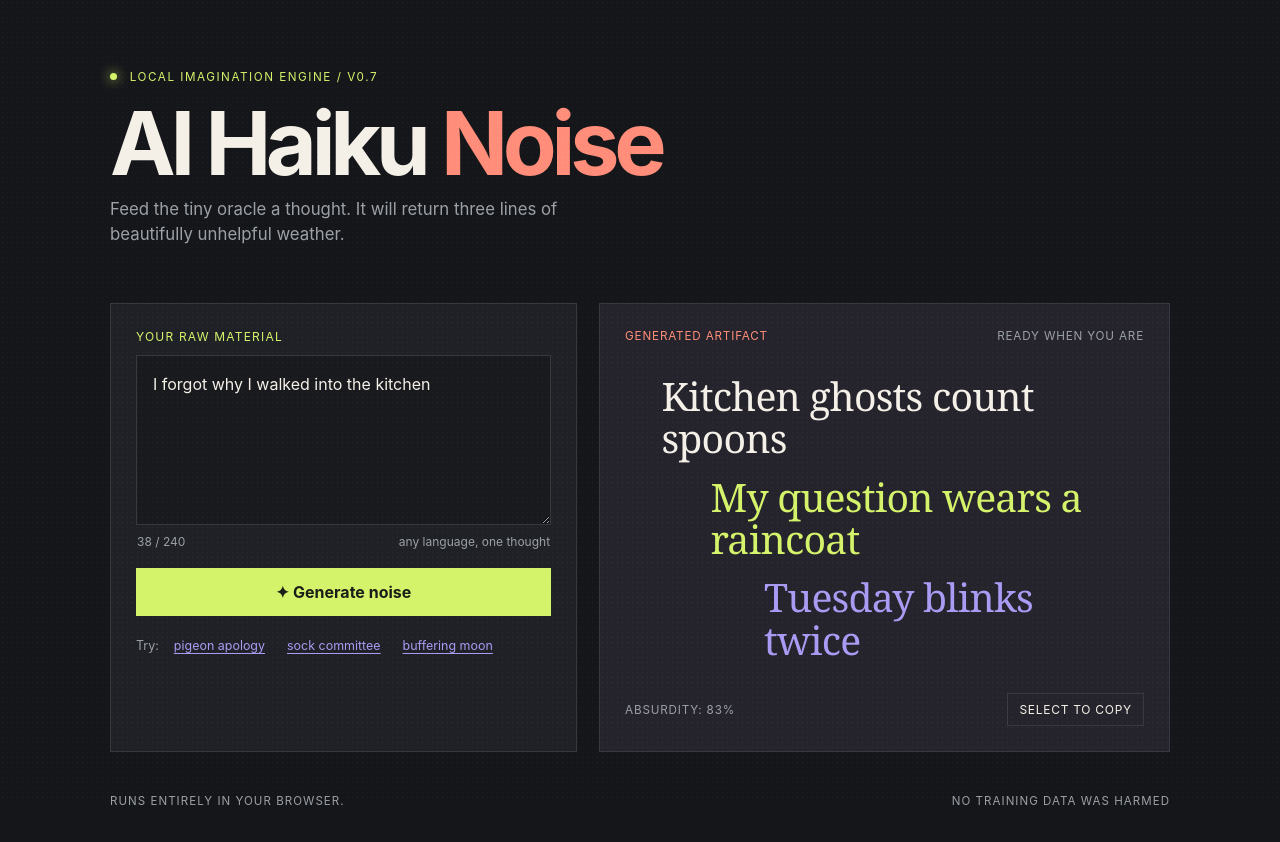
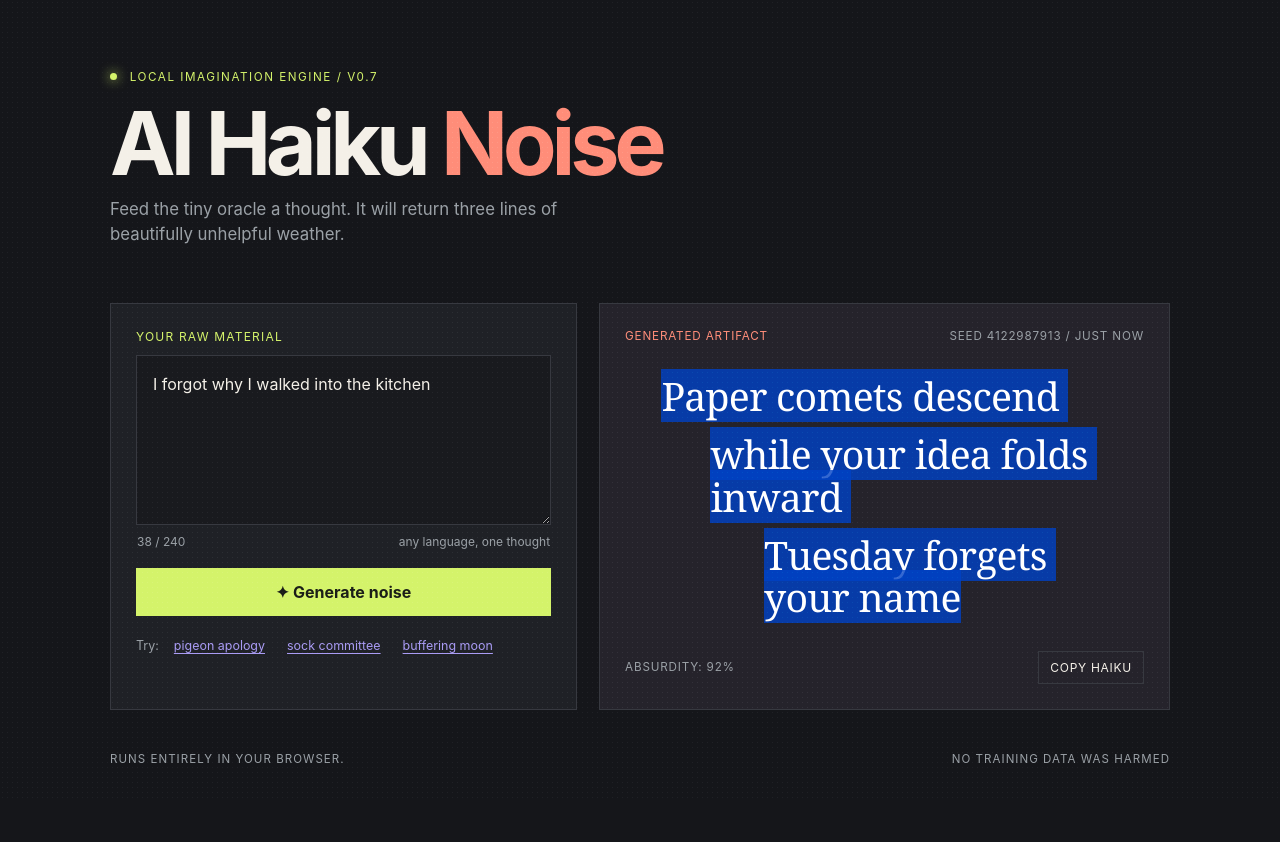
Before and after one commit to hzh6767/ai-haiku-noise, a website: page index.html in a window 1280 px wide. Both pictures are taken after a click on the button "COPY HAIKU". After the commit the page ends 800 px from the top, so only its background shows below. Drawn offline with Linux system fonts and the light colour scheme.

Commit message:
Optimize: extract testable core, add tests and CI, fix accessibility and correctness

```diff
--- a/app.js
+++ b/app.js
@@ -1,36 +1,75 @@
+/* UI layer for AI Haiku Noise. Every deterministic value comes from haiku-core.js,
+   which must be loaded first and exposes the global `HaikuCore`. */
+
+function init() {
+  const core = globalThis.HaikuCore;
   const prompt = document.querySelector('#prompt');
   const count = document.querySelector('#char-count');
   const output = document.querySelector('#haiku-output');
   const meter = document.querySelector('#meter');
   const stamp = document.querySelector('#stamp');
   const copyButton = document.querySelector('#copy');
+  const copyStatus = document.querySelector('#copy-status');
+  const limitStatus = document.querySelector('#limit-status');
+  const generateButton = document.querySelector('#generate');
 
-const openings = ['Neon turnips bloom', 'A velvet thunderclap', 'Small planets rehearse', 'The hallway sighs once', 'Paper comets descend', 'Blue potatoes hum'];
-const middles = ['while your idea folds inward', 'my left shoe negotiates', 'and the kettle learns jazz', 'as invisible ducks vote', 'beneath a polite eclipse', 'where passwords grow whiskers'];
-const endings = ['Tuesday forgets your name', 'the moon requests a receipt', 'nothing is technically soup', 'a spoon applauds itself', 'tomorrow wears mittens', 'the floor keeps the secret'];
+  if (!core || !prompt || !count || !output || !meter || !stamp || !copyButton || !copyStatus || !limitStatus || !generateButton) return;
 
-function hash(text) {
-  let value = 17;
-  for (const char of text) value = (value * 31 + char.charCodeAt(0)) >>> 0;
-  return value;
+  function generate() {
+    const text = prompt.value.trim() || core.FALLBACK_TEXT;
+    const seed = core.hash(text);
+    const lines = core.linesFor(seed);
+    output.replaceChildren(...lines.map((line) => { const p = document.createElement('p'); p.textContent = line; return p; }));
+    meter.textContent = `absurdity: ${core.absurdityFor(seed)}%`;
+    stamp.textContent = `seed ${seed} / just now`;
+    limitStatus.textContent = '';
   }
 
-function generate() {
-  const text = prompt.value.trim() || 'A thought with no luggage';
-  const seed = hash(text);
-  const pick = (items, offset) => items[(seed + offset) % items.length];
-  const lines = [pick(openings, 3), pick(middles, 11), pick(endings, 23)];
-  output.replaceChildren(...lines.map((line) => { const p = document.createElement('p'); p.textContent = line; return p; }));
-  const absurdity = 61 + (seed % 39);
-  meter.textContent = `absurdity: ${absurdity}%`;
-  stamp.textContent = `seed ${String(seed).slice(-4)} / just now`;
+  function updateCount() {
+    const length = prompt.value.length;
+    count.textContent = `${length} / ${core.MAX_CHARS}`;
+    const remaining = core.MAX_CHARS - length;
+    limitStatus.textContent = remaining <= 20 ? `${remaining} character${remaining === 1 ? '' : 's'} remaining` : '';
   }
 
-prompt.addEventListener('input', () => { count.textContent = `${prompt.value.length} / 240`; });
-document.querySelector('#generate').addEventListener('click', generate);
-document.querySelectorAll('[data-sample]').forEach((button) => button.addEventListener('click', () => { prompt.value = button.dataset.sample; prompt.dispatchEvent(new Event('input')); generate(); }));
-copyButton.addEventListener('click', async () => {
+  function selectOutput() {
+    const range = document.createRange();
+    range.selectNodeContents(output);
+    const selection = window.getSelection();
+    if (!selection) return false;
+    selection.removeAllRanges();
+    selection.addRange(range);
+    return selection.toString().trim().length > 0;
+  }
+
+  async function copyHaiku() {
     const text = [...output.querySelectorAll('p')].map((line) => line.textContent).join('\n');
-  try { await navigator.clipboard.writeText(text); copyButton.textContent = 'Copied'; setTimeout(() => { copyButton.textContent = 'Copy haiku'; }, 1400); } catch { copyButton.textContent = 'Select to copy'; }
-});
-prompt.dispatchEvent(new Event('input'));
+    let copied = false;
+    try {
+      await navigator.clipboard.writeText(text);
+      copied = true;
+    } catch {
+      // A page opened from disk has no clipboard API, so select the haiku and let
+      // the user finish the copy with their own keyboard shortcut.
+      copied = selectOutput() && document.execCommand('copy');
+    }
+    copyButton.textContent = copied ? 'Copied' : 'Press Ctrl/Cmd+C';
+    copyStatus.textContent = copied ? 'Haiku copied to clipboard.' : 'Haiku selected. Press Control or Command plus C to copy it.';
+    setTimeout(() => { copyButton.textContent = 'Copy haiku'; copyStatus.textContent = ''; }, 2000);
+  }
+
+  prompt.addEventListener('input', updateCount);
+  generateButton.addEventListener('click', generate);
+  document.querySelectorAll('[data-sample]').forEach((button) => button.addEventListener('click', () => {
+    prompt.value = button.dataset.sample;
+    updateCount();
+    generate();
+  }));
+  copyButton.addEventListener('click', copyHaiku);
+
+  updateCount();
+  generate();
+}
+
+if (document.readyState === 'loading') document.addEventListener('DOMContentLoaded', init);
+else init();
--- /dev/null
+++ b/haiku-core.js
@@ -0,0 +1,45 @@
+/* Pure deterministic core for AI Haiku Noise.
+   No DOM access here, so the same file works as a classic browser script
+   (exposing globalThis.HaikuCore) and as a CommonJS module under node. */
+
+const openings = ['Neon turnips bloom', 'A velvet thunderclap', 'Small planets rehearse', 'The hallway sighs once', 'Paper comets descend', 'Blue potatoes hum'];
+const middles = ['while your idea folds inward', 'my left shoe negotiates', 'and the kettle learns jazz', 'as invisible ducks vote', 'beneath a polite eclipse', 'where passwords grow whiskers'];
+const endings = ['Tuesday forgets your name', 'the moon requests a receipt', 'nothing is technically soup', 'a spoon applauds itself', 'tomorrow wears mittens', 'the floor keeps the secret'];
+
+const FALLBACK_TEXT = 'A thought with no luggage';
+const MAX_CHARS = 240;
+
+function hash(text) {
+  if (text == null || typeof text !== 'string') {
+    throw new TypeError('hash expects a string');
+  }
+  let value = 17;
+  for (const char of text) value = (value * 31 + char.charCodeAt(0)) >>> 0;
+  return value;
+}
+
+function linesFor(seed) {
+  if (typeof seed !== 'number' || !Number.isFinite(seed)) {
+    seed = 0;
+  }
+  seed = Math.floor(seed);
+  const pick = (items, offset) => {
+    let index = (seed + offset) % items.length;
+    if (index < 0) index += items.length;
+    return items[index];
+  };
+  return [pick(openings, 3), pick(middles, 11), pick(endings, 23)];
+}
+
+function absurdityFor(seed) {
+  if (typeof seed !== 'number' || !Number.isFinite(seed)) {
+    seed = 0;
+  }
+  seed = Math.floor(seed);
+  return 61 + ((seed % 39 + 39) % 39);
+}
+
+const HaikuCore = Object.freeze({ hash, linesFor, absurdityFor, openings, middles, endings, FALLBACK_TEXT, MAX_CHARS });
+
+if (typeof module === 'object' && module.exports) module.exports = HaikuCore;
+else globalThis.HaikuCore = HaikuCore;
--- a/index.html
+++ b/index.html
@@ -19,7 +19,11 @@
       <div class="input-panel">
         <label for="prompt">Your raw material</label>
         <textarea id="prompt" maxlength="240" placeholder="e.g. I forgot why I walked into the kitchen...">I forgot why I walked into the kitchen</textarea>
-        <div class="field-footer"><span id="char-count">0 / 240</span><span>any language, one thought</span></div>
+        <div class="field-footer">
+          <span id="char-count">0 / 240</span>
+          <span>any language, one thought</span>
+          <span class="visually-hidden" id="limit-status" role="status"></span>
+        </div>
         <button class="primary-button" id="generate" type="button"><span aria-hidden="true">✦</span> Generate noise</button>
         <div class="sample-row" aria-label="Sample prompts">
           <span>Try:</span>
@@ -29,19 +33,20 @@
         </div>
       </div>
 
-      <div class="output-panel" aria-live="polite">
+      <div class="output-panel">
         <div class="output-top"><span class="label">generated artifact</span><span id="stamp">ready when you are</span></div>
-        <div class="haiku" id="haiku-output">
-          <p>Kitchen ghosts count spoons</p>
-          <p>My question wears a raincoat</p>
-          <p>Tuesday blinks twice</p>
+        <div class="haiku" id="haiku-output" aria-live="polite" aria-atomic="true"></div>
+        <div class="output-bottom">
+          <span id="meter" aria-live="polite"></span>
+          <button class="ghost-button" id="copy" type="button">Copy haiku</button>
+          <span class="visually-hidden" id="copy-status" role="status"></span>
         </div>
-        <div class="output-bottom"><span id="meter">absurdity: 83%</span><button class="ghost-button" id="copy" type="button">Copy haiku</button></div>
       </div>
     </section>
 
     <footer><span>Runs entirely in your browser.</span><span>no training data was harmed</span></footer>
   </main>
+  <script src="haiku-core.js"></script>
   <script src="app.js"></script>
 </body>
 </html>
--- a/style.css
+++ b/style.css
@@ -27,6 +27,7 @@ label { display: block; margin-bottom: 11px; color: var(--acid); font-size: .75r
 textarea { display: block; width: 100%; min-height: 170px; resize: vertical; border: 1px solid var(--line); border-radius: 0; padding: 16px; background: #191a1e; color: var(--ink); font: inherit; line-height: 1.5; outline: none; }
 textarea:focus { border-color: var(--acid); box-shadow: 0 0 0 2px color-mix(in srgb, var(--acid) 25%, transparent); }
 .field-footer, .output-top, .output-bottom, footer { display: flex; justify-content: space-between; gap: 12px; align-items: center; }
+.visually-hidden { position: absolute; width: 1px; height: 1px; margin: -1px; padding: 0; overflow: hidden; clip-path: inset(50%); white-space: nowrap; border: 0; }
 .field-footer { padding: 9px 1px 19px; color: var(--muted); font-size: .75rem; }
 button { font: inherit; cursor: pointer; }
 .primary-button { width: 100%; border: 0; padding: 14px 18px; background: var(--acid); color: #1a1d17; font-weight: 700; transition: transform .2s, background .2s; }
```
Also changed, not shown: package.json (added, +10 -0 lines), tests/haiku-core.test.js (added, +120 -0 lines), .github/workflows/ci.yml (added), README.md, 3 other files. Lines whose indentation alone changed are shown as unchanged.
